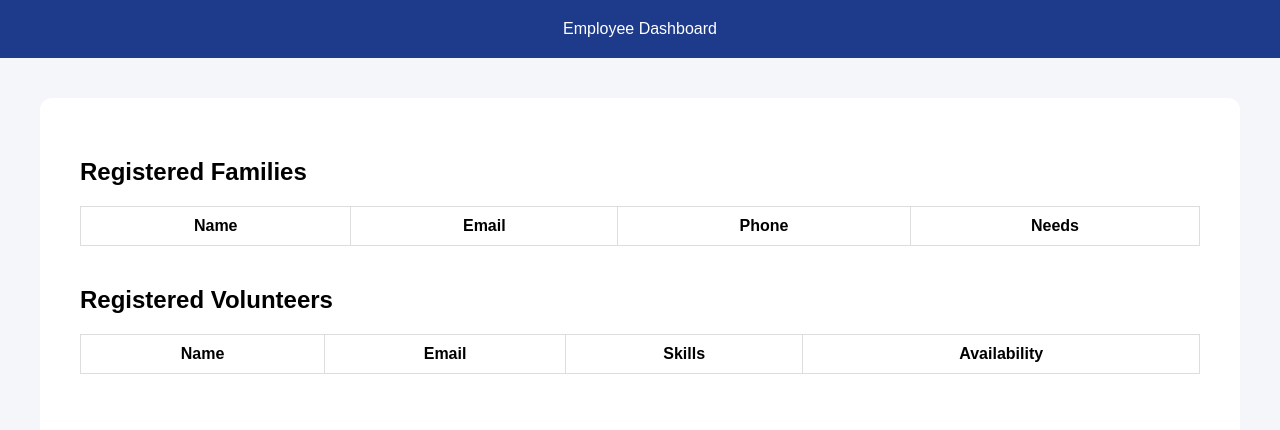
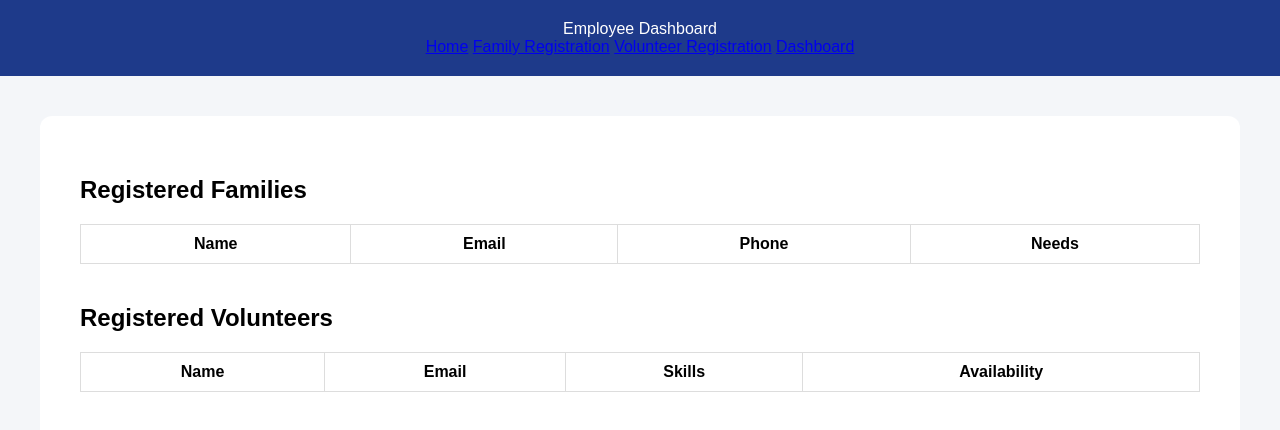
Before and after one commit to trisha3333333/CNIT280Prototype, a plain HTML site: page employee-dashboard.html in a window 1280 px wide. Drawn offline with Linux system fonts and the light colour scheme.

Commit message:
update employee dashboard

```diff
--- a/employee-dashboard.html
+++ b/employee-dashboard.html
@@ -7,8 +7,14 @@
 </head>
 <body>
 
-<header>
+<header class="navbar">
     <div class="logo">Employee Dashboard</div>
+    <nav>
+        <a href="index.html">Home</a>
+        <a href="family-register.html">Family Registration</a>
+        <a href="volunteer-register.html">Volunteer Registration</a>
+        <a href="employee-dashboard.html">Dashboard</a>
+    </nav>
 </header>
 
 <section class="dashboard">
```
